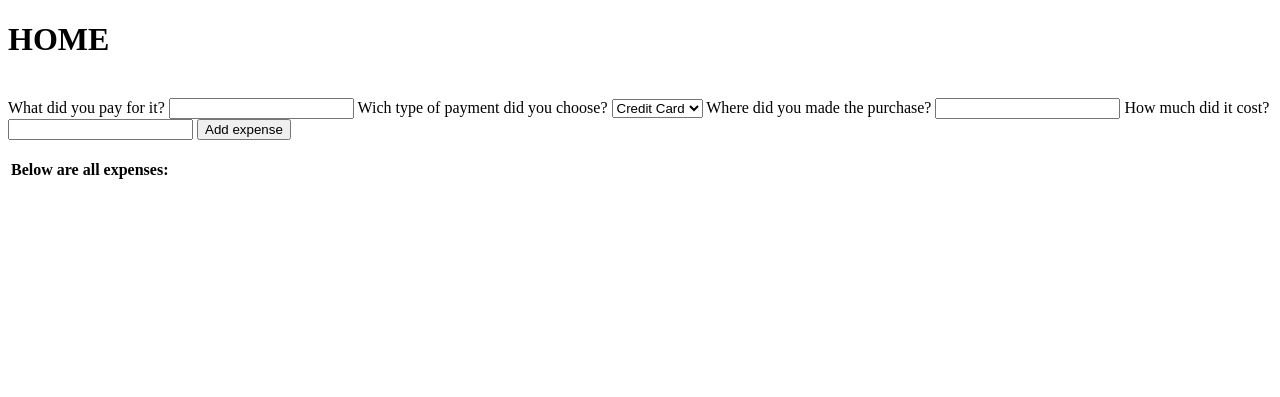
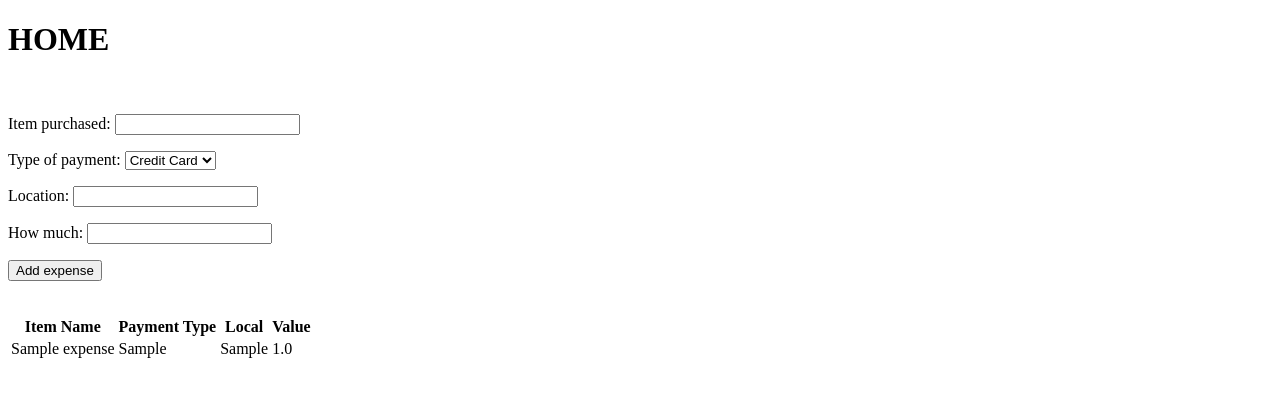
Before and after one commit to MarcosShiuuri/Flask-expenses-tracker, a Flask app: page / in a window 1280 px wide. Shown: the top 397 px of the page. Run offline with Flask 2, Linux system fonts and the light colour scheme; tables that the repository leaves empty hold one stand-in row (values such as "Sample post"); lists and menus that the app fills with data are empty.

Commit message:
Add files via upload

```diff
--- a/templates/index.html
+++ b/templates/index.html
@@ -4,46 +4,63 @@
         <meta charset="utf-8">
         <meta http-equiv="X-UA-Compatible" content="IE=edge">
         <title>Expense Tracker</title>
+        <link rel='stylesheet' href="{{ url_for('static', filename='css/main.css') }}">
         <meta name="viewport" content="width=device-width, initial-scale=1">
     </head>
     <body>
         <h1>HOME</h1>
         <br>
         <div class="form">
-            <form>
-                <label>What did you pay for it?</label>
+            <form action='/' method='POST'>
+                <p>
+                    <label>Item purchased:</label>
                     <input type="text" id="name_id" name="exp_name" maxlength="32" required>
-                <label>Wich type of payment did you choose?</label>
+                </p>
+                <p>
+                    <label>Type of payment:</label>
                     <select id="pay_id" name="exp_payment" value="Money" required>
                         <option value="Credit">Credit Card</option>
                         <option value="Debit">Debit Card</option>
                         <option value="Money">Money</option>
                         <option value="Pix">PIX</option>
                     </select>
-                <label>Where did you made the purchase?</label>
+                </p>
+                <p>
+                    <label>Location:</label>
                     <input type="text" id="local_id" name="exp_local" maxlength="32" required>
-                <label>How much did it cost?</label>
+                </p>
+                <p>
+                    <label>How much:</label>
                     <input type="number" id="value_id" name="exp_value" maxlength="6" required>
-                <input type="submit" value="Add expense">
+                </p>
+                <p><input type="submit" value="Add expense"></p>
             </form>
         </div>
         <br>
         <div class="show_content">
             <table>
                 <tr>
-                    <th>
-                        Below are all expenses:
-                    </th>
+                    <th>Item Name</th>
+                    <th>Payment Type</th>
+                    <th>Local</th>
+                    <th>Value</th>
                 </tr>
-                {% if x in exp%}
-                    {% for x in exp%}
+                {%for expenses in exp%}
                     <tr>
                         <td>
-                                {{x.name}}
+                            {{expenses.name}}
+                        </td>
+                        <td>
+                            {{expenses.payment}}
+                        </td>
+                        <td>
+                            {{expenses.local}}
+                        </td>
+                        <td>
+                            {{expenses.value}}
                         </td>
                     </tr>
                 {%endfor%}
-                {%endif%}
             </table>
         </div>
     </body>
```
Lines whose indentation alone changed are shown as unchanged.
